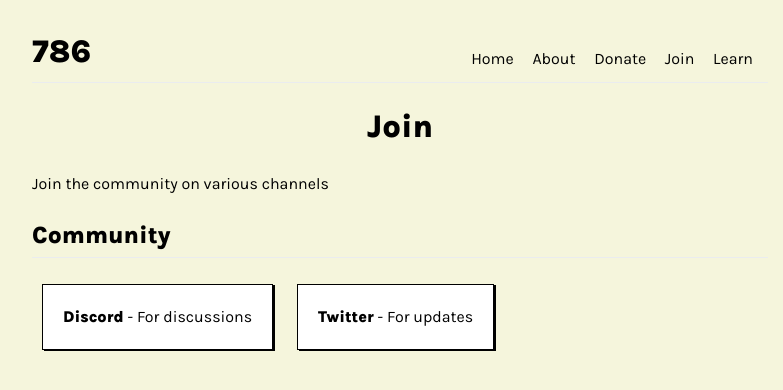
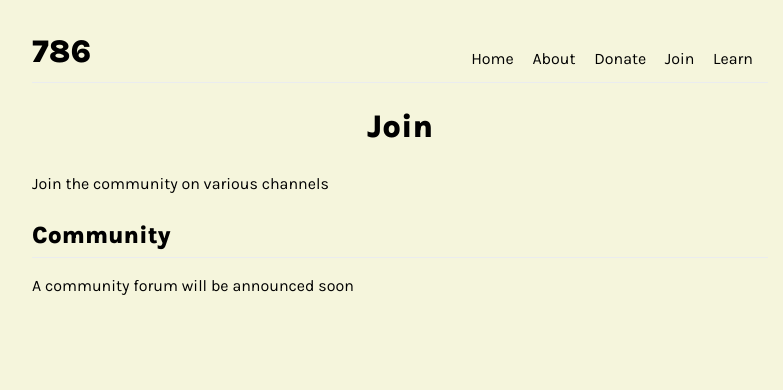
Before and after one commit to feyroozecode/786.world, a Jekyll site: the page built from pages/join.md, in a window 1280 px wide. Shown: the top 390 px of the page, without its empty margins (240-1023 px from the left). Built offline with Jekyll 4.4.1, drawn with Linux system fonts in a browser that asks for light colours; comment, search, counter and statistics services are not loaded.

Commit message:
Update join.md

```diff
--- a/pages/join.md
+++ b/pages/join.md
@@ -8,7 +8,6 @@ Join the community on various channels
 
 ## Community
 
-- [Discord](https://discord.gg/dybMMCDRHN) - For discussions
-- [Twitter](https://twitter.com/786worlds) - For updates
+A community forum will be announced soon
 
 <br>
```
